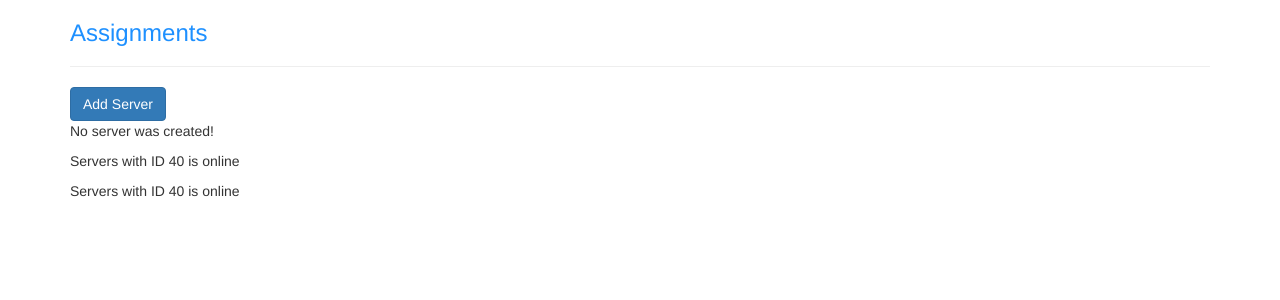
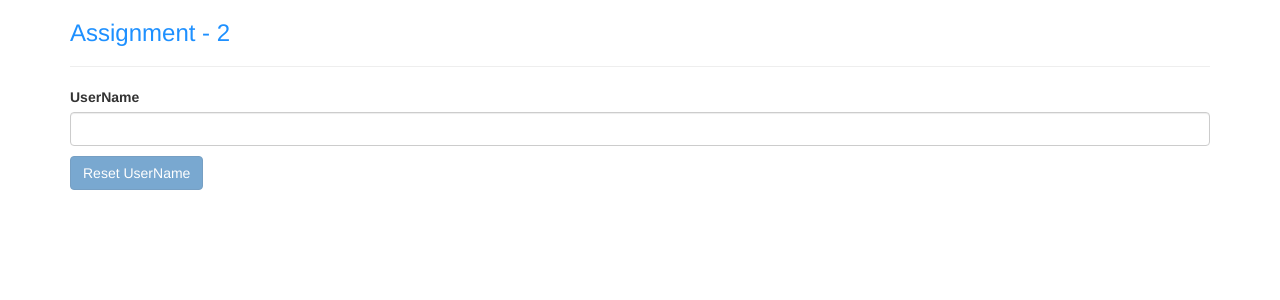
Before and after one commit to VitorGCS/Angular-fundamentals, an Angular app: page / in a window 1280 px wide. Shown: the top 300 px of the page. Built offline with nearby package versions, Linux system fonts and the light colour scheme.

Commit message:
Property Binding, String Interpolation and Two-way-Binding

```diff
--- a/src/app/app.component.html
+++ b/src/app/app.component.html
@@ -1,13 +1,25 @@
 <div class="container">
   <div class="row">
     <div class="col-xs-12">
-      <h3>Assignments</h3>
+      <h3>Assignment - 2</h3>
       <hr>
-      <app-servers></app-servers>
+<!--      <app-servers></app-servers>-->
       <!--
       <app-warning-alert></app-warning-alert>
       <app-success-alert></app-success-alert>
       -->
+      <label>UserName</label>
+      <input
+        type="text"
+        class="form-control"
+        [(ngModel)]="userName"
+      >
+      <p>{{userName}}</p>
+      <button class="btn btn-primary"
+        [disabled]="userName === ''"
+        (click)="this.userName = '';"
+      >Reset UserName</button>
+
     </div>
   </div>
 </div>
--- a/src/app/app.component.ts
+++ b/src/app/app.component.ts
@@ -11,4 +11,5 @@ import { Component } from '@angular/core';
 })
 export class AppComponent {
   title = 'angular-project';
+  userName:string = '';
 }
--- a/src/app/app.module.ts
+++ b/src/app/app.module.ts
@@ -7,6 +7,7 @@ import { ServerComponent } from "./server/server.component.";
 import { ServersComponent } from './servers/servers.component';
 import { WarningAlertComponent } from './warning-alert/warning-alert.component';
 import { SuccessAlertComponent } from './success-alert/success-alert.component';
+import {FormsModule} from "@angular/forms";
 
 @NgModule({
   declarations: [
@@ -18,7 +19,8 @@ import { SuccessAlertComponent } from './success-alert/success-alert.component';
   ],
   imports: [
     BrowserModule,
-    AppRoutingModule
+    AppRoutingModule,
+    FormsModule
   ],
   providers: [],
   bootstrap: [AppComponent]
--- a/src/app/servers/servers.component.html
+++ b/src/app/servers/servers.component.html
@@ -1,3 +1,14 @@
+<label>Server Name</label>
+<!--<input-->
+<!--  type="text"-->
+<!--  class="form-control"-->
+<!--  (input)="onUpdateServerName($event)">-->
+<input
+  type="text"
+  class="form-control"
+  [(ngModel)]="serverName">
+<!--<p>{{this.serverName}}</p>-->
+
 <button class="btn btn-primary"
         [disabled]="!allowNewServer"
         (click)="onCreateServer()"
--- a/src/app/servers/servers.component.ts
+++ b/src/app/servers/servers.component.ts
@@ -11,6 +11,7 @@ export class ServersComponent implements OnInit {
 
   allowNewServer = false;
   serverCreationStatus = 'No server was created!';
+  serverName = 'Test Server';
 
   constructor() {
     setTimeout( ()=> {
@@ -23,8 +24,10 @@ export class ServersComponent implements OnInit {
   }
 
   onCreateServer(){
-    console.dir(document.body);
-    this.serverCreationStatus = 'Server was created';
+    this.serverCreationStatus = 'Server was created! Name is '+this.serverName;
   }
 
+  onUpdateServerName(event: any) {
+    this.serverName = event.target.value;
+  }
 }
```
